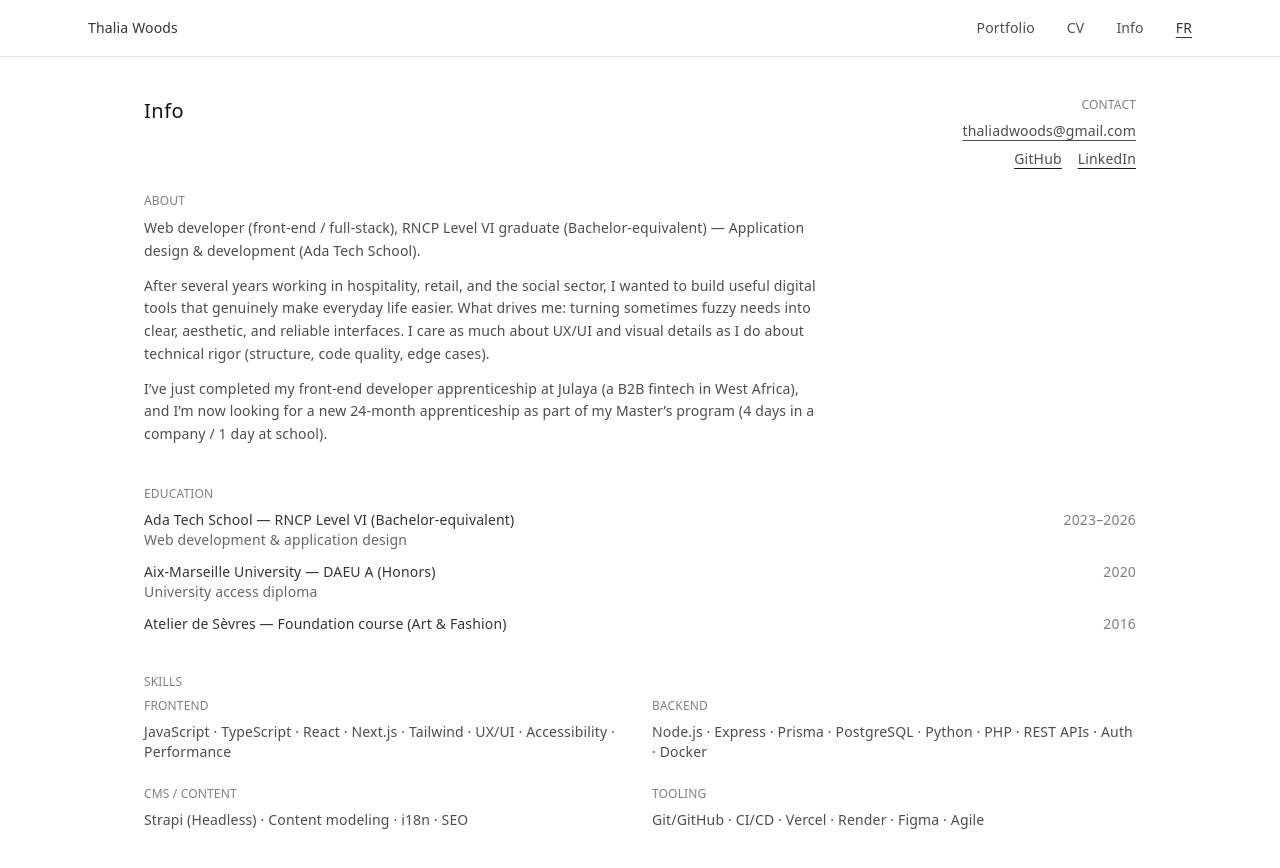
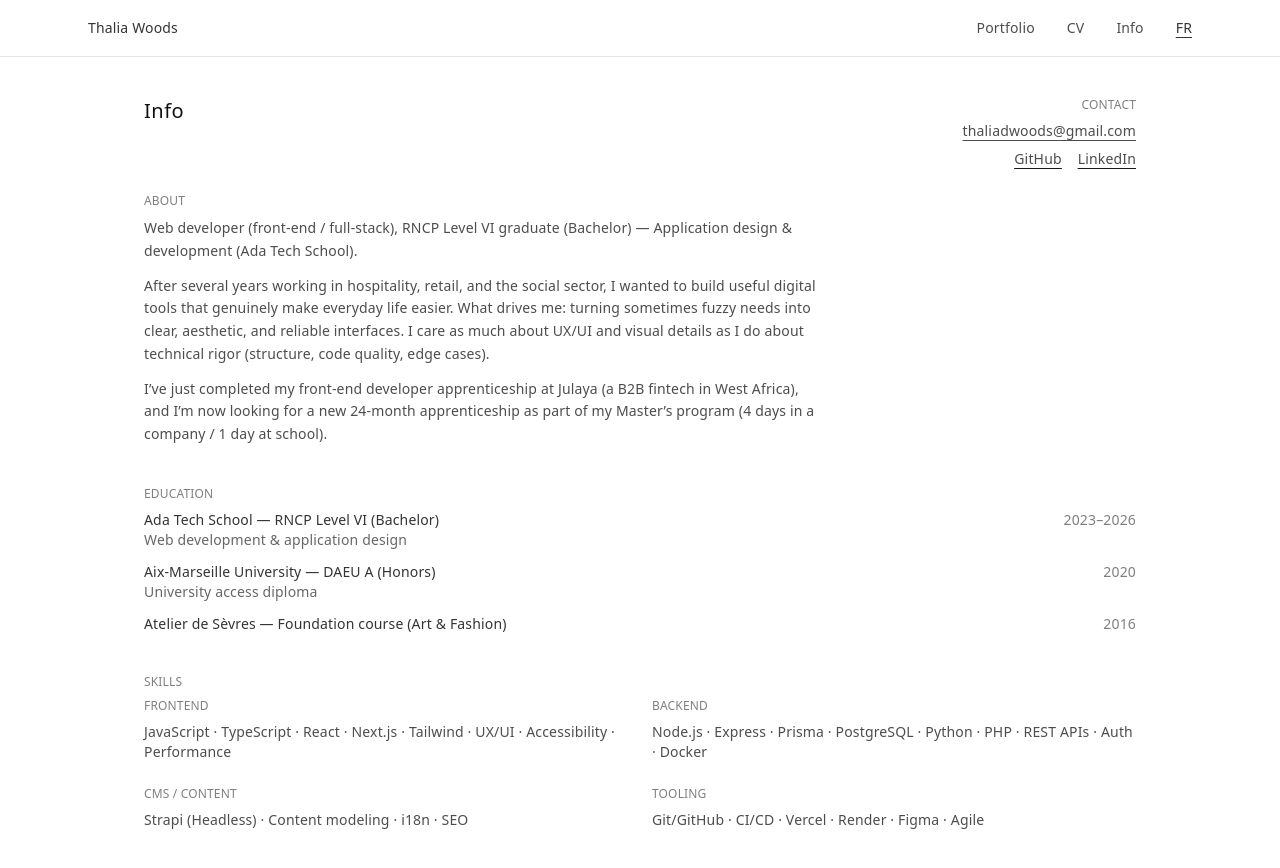
Before and after one commit to thaliawoods/portfolio-thalia, a Next.js app: page /en/info in a window 1280 px wide. Built offline with nearby package versions, Linux system fonts and the light colour scheme.

Commit message:
Update infos in en

```diff
--- a/src/app/[locale]/info/page.tsx
+++ b/src/app/[locale]/info/page.tsx
@@ -48,14 +48,14 @@ export default async function InfoPage({
 
           aboutTitle: "ABOUT",
           about1:
-            "Web developer (front-end / full-stack), RNCP Level VI graduate (Bachelor-equivalent) — Application design & development (Ada Tech School).",
+            "Web developer (front-end / full-stack), RNCP Level VI graduate (Bachelor) — Application design & development (Ada Tech School).",
           about2:
             "After several years working in hospitality, retail, and the social sector, I wanted to build useful digital tools that genuinely make everyday life easier. What drives me: turning sometimes fuzzy needs into clear, aesthetic, and reliable interfaces. I care as much about UX/UI and visual details as I do about technical rigor (structure, code quality, edge cases).",
           about3:
             "I’ve just completed my front-end developer apprenticeship at Julaya (a B2B fintech in West Africa), and I’m now looking for a new 24-month apprenticeship as part of my Master’s program (4 days in a company / 1 day at school).",
 
           eduTitle: "EDUCATION",
-          edu1a: "Ada Tech School — RNCP Level VI (Bachelor-equivalent)",
+          edu1a: "Ada Tech School — RNCP Level VI (Bachelor)",
           edu1b: "Web development & application design",
           edu1c: "2023–2026",
           edu2a: "Aix-Marseille University — DAEU A (Honors)",
```
